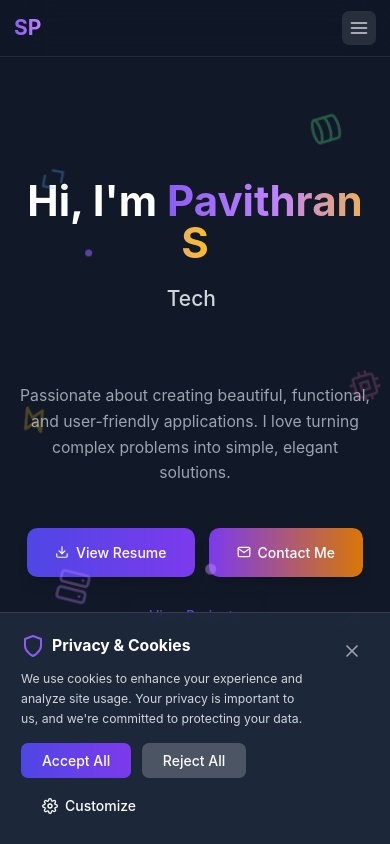
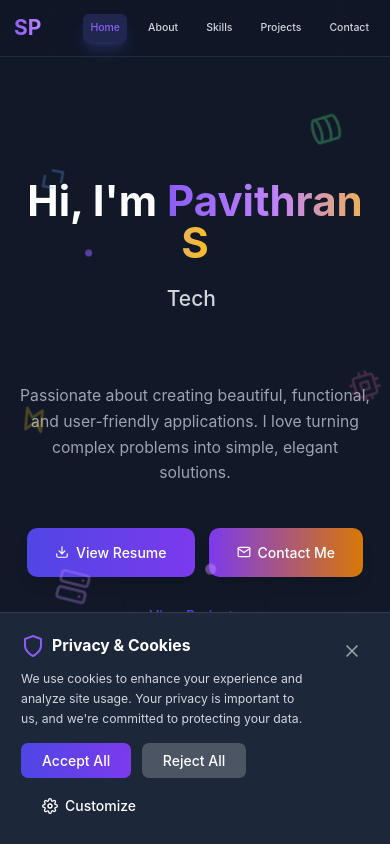
Before and after one commit to Pavithran200412/Portfolio, a React (Vite) app: page / in a window 390 px wide. Shown: the top 844 px of the page. Built offline with nearby package versions, Linux system fonts and the light colour scheme.

Commit message:
Remove hamburger menu from all responsive modes

```diff
--- a/src/components/Navigation.jsx
+++ b/src/components/Navigation.jsx
@@ -1,9 +1,7 @@
 import { useState, useEffect } from 'react';
 import { motion, AnimatePresence } from 'framer-motion';
-import { FiMenu, FiX } from 'react-icons/fi';
 
 const Navigation = () => {
-  const [isOpen, setIsOpen] = useState(false);
   const [activeSection, setActiveSection] = useState('home');
 
   const navItems = [
@@ -38,7 +36,6 @@ const Navigation = () => {
     if (element) {
       element.scrollIntoView({ behavior: 'smooth' });
     }
-    setIsOpen(false);
   };
 
   return (
@@ -64,8 +61,8 @@ const Navigation = () => {
               </button>
             </motion.div>
 
-            {/* Desktop Navigation */}
-            <div className="hidden md:block">
+            {/* Navigation - Always Visible */}
+            <div className="block">
               <div className="ml-10 flex items-baseline space-x-4">
                 {navItems.map((item) => (
                   <motion.button
@@ -73,7 +70,7 @@ const Navigation = () => {
                     onClick={() => scrollToSection(item.id)}
                     whileHover={{ scale: 1.05 }}
                     whileTap={{ scale: 0.95 }}
-                    className={`px-3 py-2 rounded-md text-sm font-medium transition-all duration-300 ${
+                    className={`px-2 md:px-3 py-2 rounded-md text-xs md:text-sm font-medium transition-all duration-300 ${
                       activeSection === item.id
                         ? 'text-primary-400 bg-primary-500/20 shadow-lg shadow-primary-500/25'
                         : 'text-gray-300 hover:text-primary-400 hover:bg-white/10'
@@ -84,73 +81,8 @@ const Navigation = () => {
                 ))}
               </div>
             </div>
-
-            {/* Mobile Menu Button */}
-            <div className="md:hidden">
-              <motion.button
-                whileHover={{ scale: 1.05 }}
-                whileTap={{ scale: 0.95 }}
-                onClick={() => setIsOpen(!isOpen)}
-                className="p-2 rounded-lg bg-white/10 hover:bg-white/20 text-gray-300 hover:text-white transition-all duration-300"
-              >
-                <AnimatePresence mode="wait">
-                  {isOpen ? (
-                    <motion.div
-                      key="close"
-                      initial={{ rotate: -90, opacity: 0 }}
-                      animate={{ rotate: 0, opacity: 1 }}
-                      exit={{ rotate: 90, opacity: 0 }}
-                      transition={{ duration: 0.2 }}
-                    >
-                      <FiX size={20} />
-                    </motion.div>
-                  ) : (
-                    <motion.div
-                      key="menu"
-                      initial={{ rotate: -90, opacity: 0 }}
-                      animate={{ rotate: 0, opacity: 1 }}
-                      exit={{ rotate: 90, opacity: 0 }}
-                      transition={{ duration: 0.2 }}
-                    >
-                      <FiMenu size={20} />
-                    </motion.div>
-                  )}
-                </AnimatePresence>
-              </motion.button>
-            </div>
           </div>
         </div>
-
-        {/* Mobile Navigation */}
-        <AnimatePresence>
-          {isOpen && (
-            <motion.div
-              initial={{ opacity: 0, height: 0 }}
-              animate={{ opacity: 1, height: 'auto' }}
-              exit={{ opacity: 0, height: 0 }}
-              className="md:hidden bg-black/20 backdrop-blur-xl border-t border-white/10"
-            >
-              <div className="px-2 pt-2 pb-3 space-y-1">
-                {navItems.map((item, index) => (
-                  <motion.button
-                    key={item.id}
-                    initial={{ opacity: 0, x: -20 }}
-                    animate={{ opacity: 1, x: 0 }}
-                    transition={{ delay: index * 0.1 }}
-                    onClick={() => scrollToSection(item.id)}
-                    className={`block w-full text-left px-3 py-2 rounded-md text-base font-medium transition-all duration-300 ${
-                      activeSection === item.id
-                        ? 'text-primary-400 bg-primary-500/20'
-                        : 'text-gray-300 hover:text-primary-400 hover:bg-white/10'
-                    }`}
-                  >
-                    {item.label}
-                  </motion.button>
-                ))}
-              </div>
-            </motion.div>
-          )}
-        </AnimatePresence>
       </motion.nav>
     </>
   );
```
